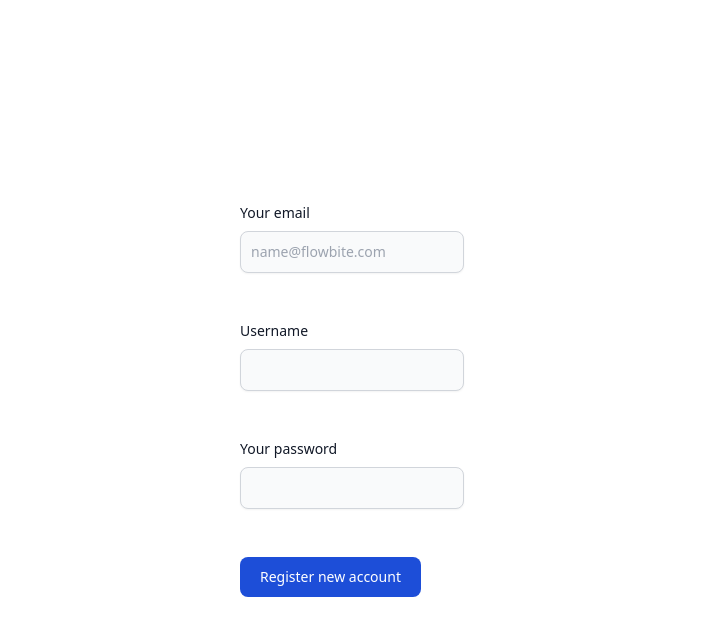
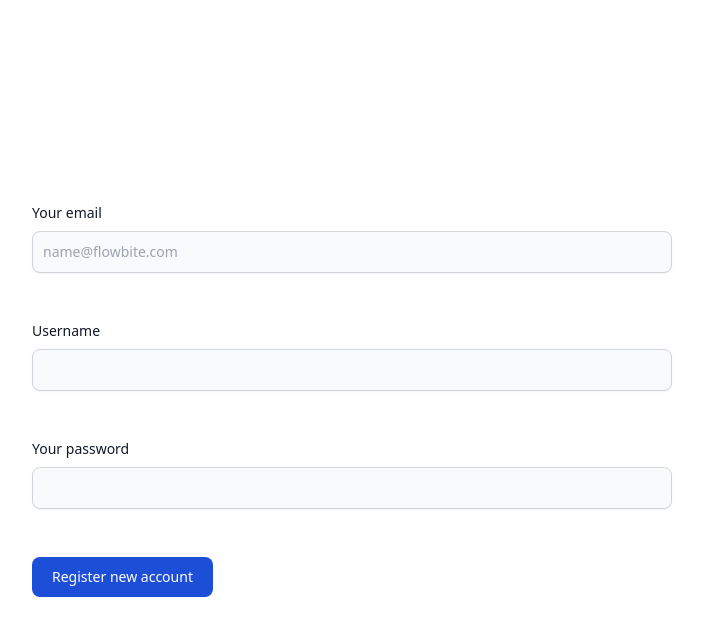
Before and after one commit to munenepeter/framework, a PHP site: page /test in a window 1280 px wide. Shown: the top 636 px of the page, without its empty margins (288-991 px from the left). Run offline with PHP 8.4, Linux system fonts and the light colour scheme; data comes from the database, SQL or seed files in the repository; some libraries are stand-ins or nearby versions.

Commit message:
format the form

```diff
--- a/Views/test.view.php
+++ b/Views/test.view.php
@@ -8,7 +8,7 @@ if (isset($e) && !empty($e)) {
 
     <div class="grid place-items-center h-screen">
 
-        <form method="post">
+        <form method="post" class="w-1/2">
             <div class="mb-6">
                 <label for="email" class="block mb-2 text-sm font-medium text-gray-900 dark:text-gray-300">Your email</label>
                 <input type="text" id="email" name="email" class="shadow-sm bg-gray-50 border border-gray-300 text-gray-900 text-sm rounded-lg focus:ring-blue-500 focus:border-blue-500 block w-full p-2.5 dark:bg-gray-700 dark:border-gray-600 dark:placeholder-gray-400 dark:text-white dark:focus:ring-blue-500 dark:focus:border-blue-500 dark:shadow-sm-light" placeholder="name@flowbite.com" required="">
```
